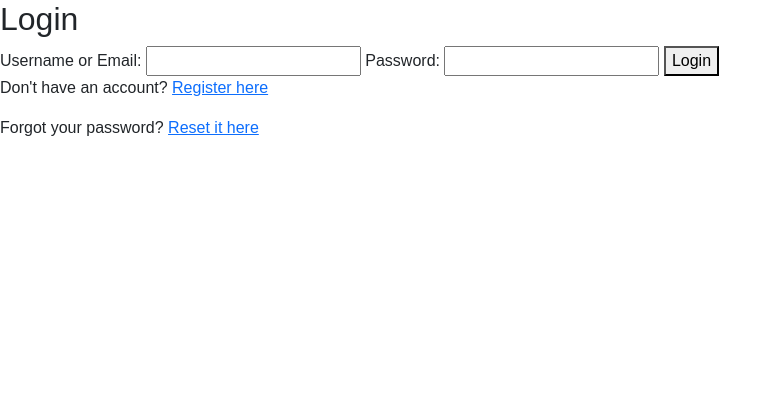
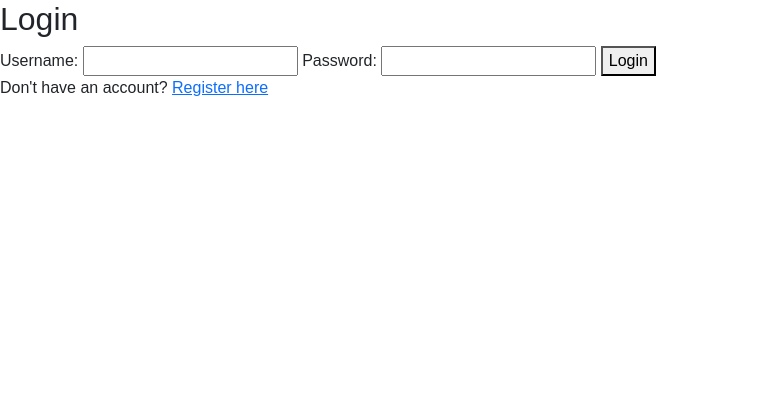
Before and after one commit to Namrata023/onlineauction, a Django app: page /login_view/ in a window 1280 px wide. Shown: the part 239-659 px from the top of the page, without its empty margins (0-781 px from the left). Run offline with Django 5.2, Linux system fonts and the light colour scheme.

Commit message:
(change): login

```diff
--- a/myapp/templates/login.html
+++ b/myapp/templates/login.html
@@ -9,7 +9,7 @@
 {% endif %}
 <form method="POST">
   {% csrf_token %}
-  <label for="username">Username or Email:</label>
+  <label for="username">Username:</label>
   <input type="text" name="username" required>
 
   <label for="password">Password:</label>
@@ -17,6 +17,6 @@
 
   <button type="submit">Login</button>
 </form>
-<p>Don't have an account? <a href="{% url 'register_view' %}">Register here</a></p>
-<p>Forgot your password? <a href="{% url 'reset_password' %}">Reset it here</a></p>
+<p>Don't have an account? <a href="{% url 'register' %}">Register here</a></p>
+
     {% endblock %}
```
